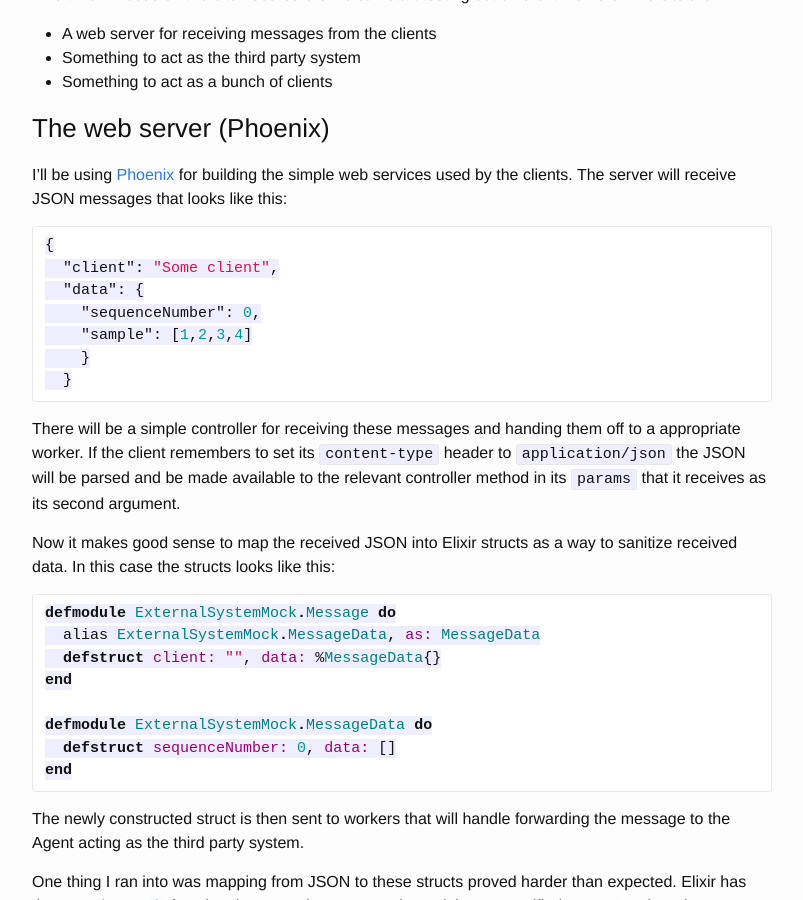
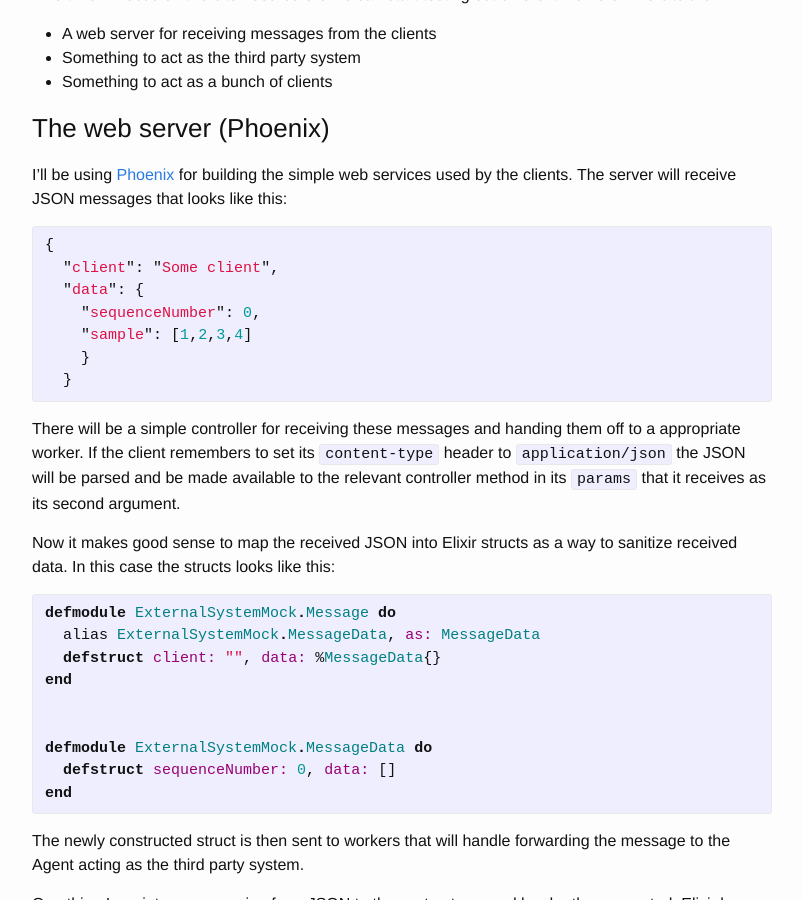
Before and after one commit to ErikMejerHansen/ErikMejerHansen.github.io, a Jekyll site: the page built from _posts/2016-02-14-Elixir-Phoenix-workers-part-1.markdown, in a window 1280 px wide and 900 px high, scrolled down 742 px. Shown: the whole window, without its empty margins (238-1041 px from the left). Built offline with Jekyll 4.4.1, drawn with Linux system fonts in a browser that asks for light colours.

Commit message:
Started on the workers series

````diff
--- a/_posts/2016-02-14-Elixir-Phoenix-workers-part-1.markdown
+++ b/_posts/2016-02-14-Elixir-Phoenix-workers-part-1.markdown
@@ -32,7 +32,7 @@ The bits are:
 I'll be using [Phoenix](http://www.phoenixframework.org/) for building the simple web services used by the clients.
 The server will receive JSON messages that looks like this:
 
-```json
+{% highlight javascript %}
 {
   "client": "Some client",
   "data": {
@@ -40,22 +40,23 @@ The server will receive JSON messages that looks like this:
     "sample": [1,2,3,4]
     }
   }
-```
+{% endhighlight %}
 
 There will be a simple controller for receiving these messages and handing them off to a appropriate worker.
 If the client remembers to set its `content-type` header to `application/json` the JSON will be parsed and be made available to the relevant controller method in its `params` that it receives as its second argument.
 
 Now it makes good sense to map the received JSON into Elixir structs as a way to sanitize received data. In this case the structs looks like this:
-```elixir
+{% highlight elixir %}
 defmodule ExternalSystemMock.Message do
   alias ExternalSystemMock.MessageData, as: MessageData
   defstruct client: "", data: %MessageData{}
 end
 
+
 defmodule ExternalSystemMock.MessageData do
   defstruct sequenceNumber: 0, data: []
 end
-```
+{% endhighlight %}
 
 The newly constructed struct is then sent to workers that will handle forwarding the message to the Agent acting as the third party system.
 
@@ -72,7 +73,7 @@ The Elixir docs state that "Agents are a simple abstraction around state.". So a
 
 Agent is seeded with an empty map as its initial state and usage of the Agent is wrapped in module hiding away the details.
 The full code for the modules is:
-```elixir
+{% highlight elixir %}
 defmodule ExternalSystemMock do
   alias ExternalSystemMock.Message, as: Message
   alias ExternalSystemMock.MessageData, as: MessageData
@@ -112,7 +113,7 @@ defmodule ExternalSystemMock do
     end
   end
 end
-```
+{% endhighlight %}
 
 The real meat is in the `update/3` function. Guard expressions ensure that if any sequence is repeated, skipped or received out of order the Agent raises an exception. Raising an unhanded exception from a Agent will cause it to die.
 This is important because it will make it much easier do detect if any of the worker libraries we look at later on make any changes to the order of the messages.
@@ -124,8 +125,7 @@ We need something to act as a bunch of clients. I had intended to use [Gatling](
 So I turned to [wrk](https://github.com/wg/wrk) instead (and seemed up to the job).
 The small Lua script below sets up a small test. Each client will send fifty messages with increasing sequence numbers and then sends final halt messages (and then the message repeats).
 
-```lua
-
+{% highlight lua %}
 local counter = 1
 local threads = {}
 
@@ -152,8 +152,7 @@ function request()
 
     return table.concat(r)
 end
-
-```
+{% endhighlight %}
 
 Just as a side node: Before adding any workers and running both wrk and Phoenix on the same machine Phoenix seems to top out at around 440000 requests per minute.
 I'll use this as the baseline going forward.
````
